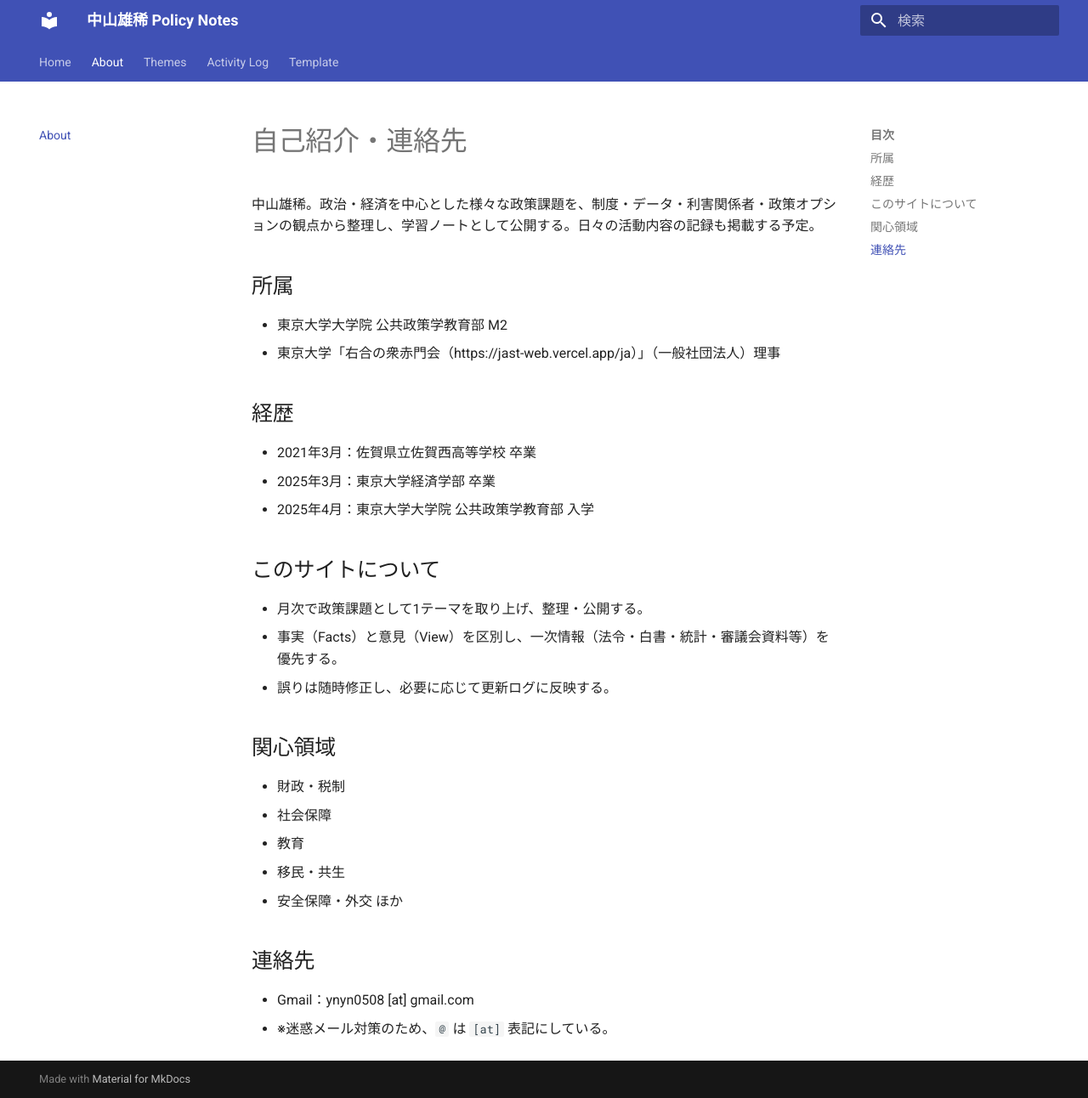
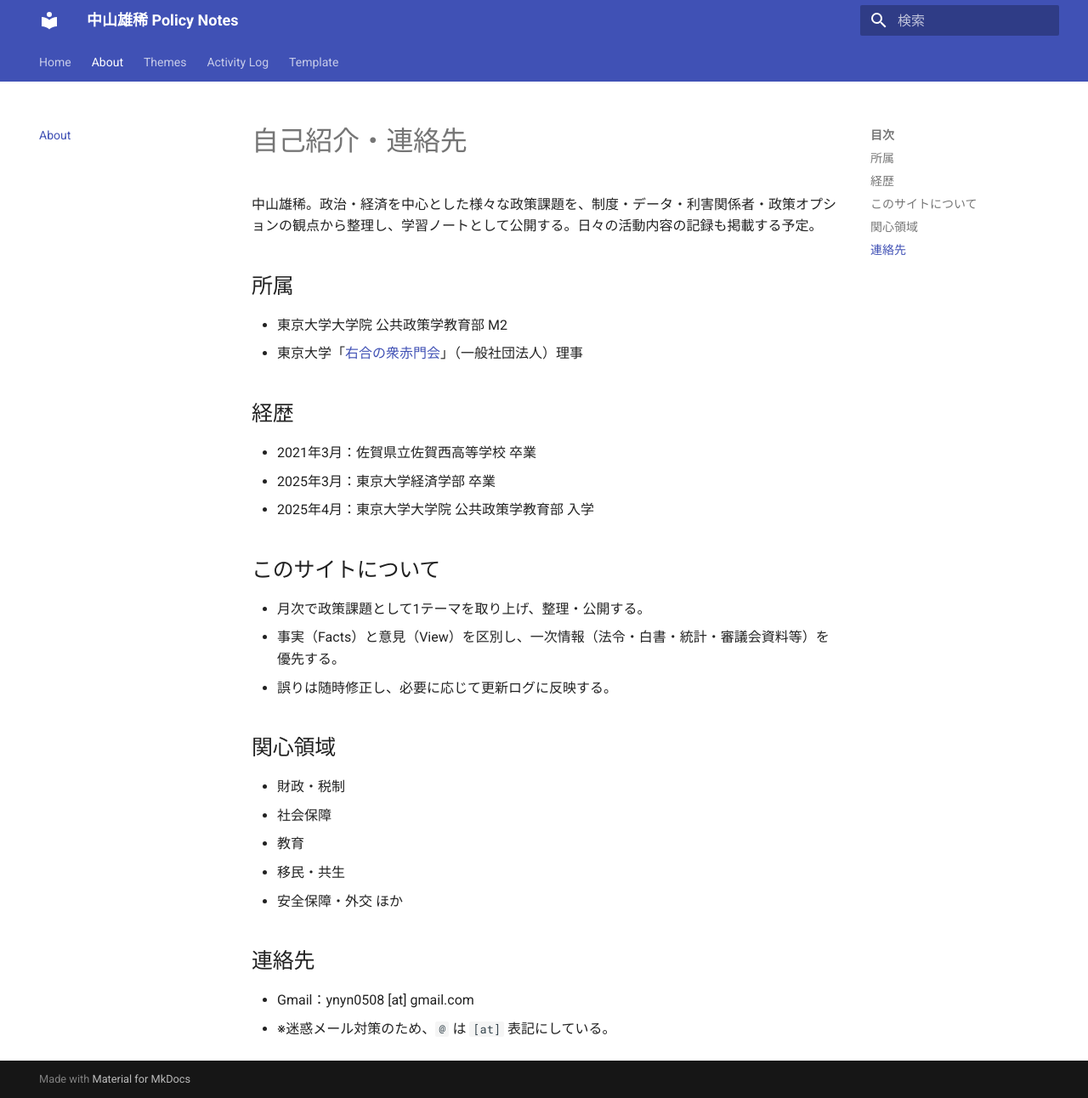
Before and after one commit to yu-ki-nakayama/policy-notes, an MkDocs documentation site: the page built from docs/about.md, in a window 1280 px wide and 1292 px high. Shown: the whole window at 85% size. Built offline with MkDocs 1.6.1 and Material for MkDocs 9.7.7, drawn with Linux system fonts in a browser that asks for light colours; some of the changed lines change nothing that is shown.

Commit message:
Update about.md

```diff
--- a/docs/about.md
+++ b/docs/about.md
@@ -4,7 +4,7 @@
 
 ## 所属
 - 東京大学大学院 公共政策学教育部 M2
-- 東京大学「右合の衆赤門会（https://jast-web.vercel.app/ja）」（一般社団法人）理事
+- 東京大学「[右合の衆赤門会](https://jast-web.vercel.app/ja)」（一般社団法人）理事
 
 ## 経歴
 - 2021年3月：佐賀県立佐賀西高等学校 卒業
```
